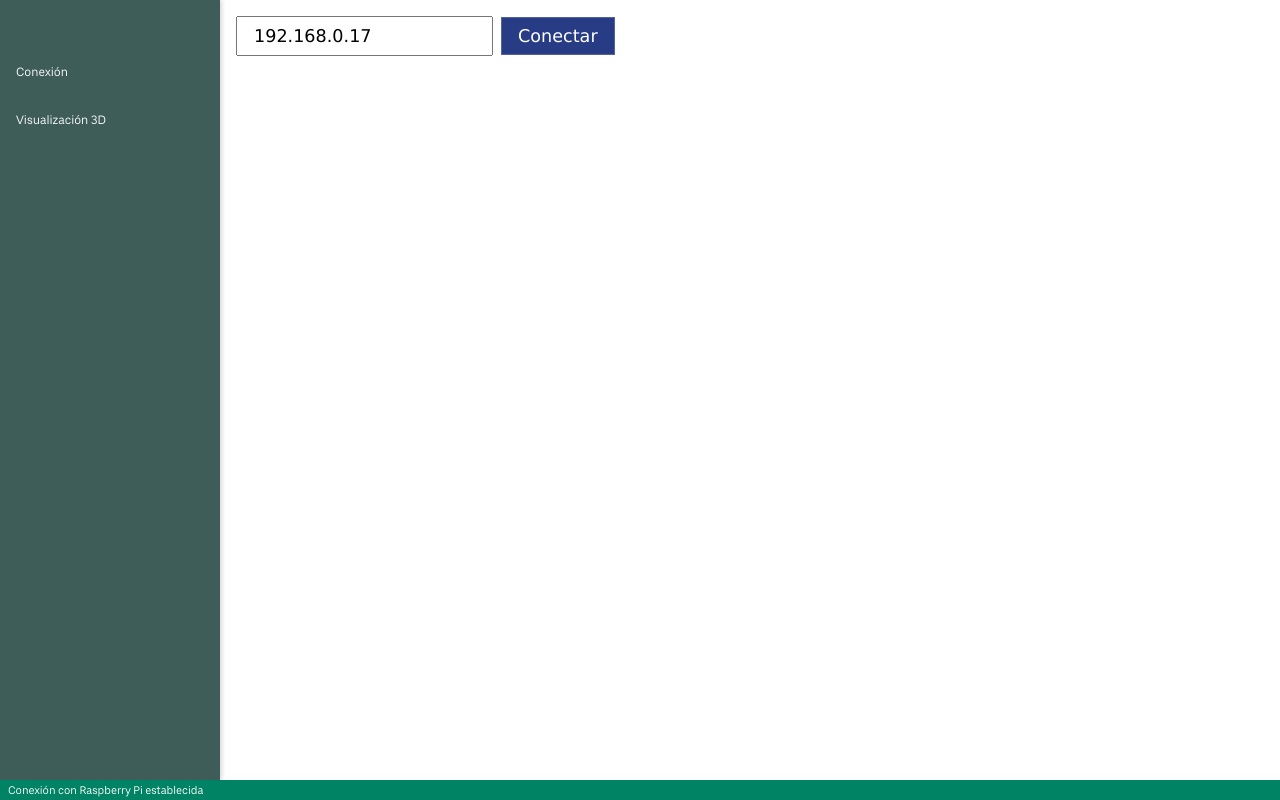
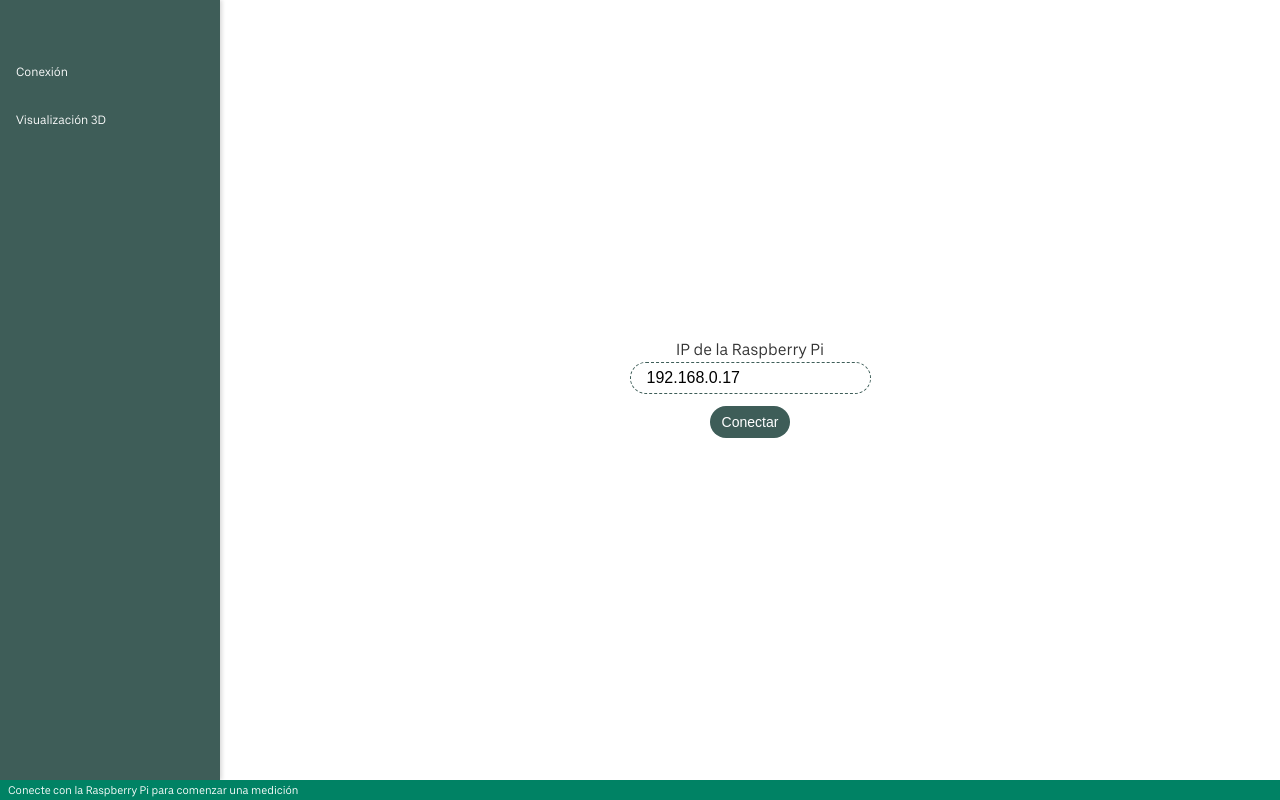
Before and after one commit to alavado/metawear-kine-electron, a React (Create React App) app: page /dispositivos in a window 1280 px wide. Built offline with nearby package versions, Linux system fonts and the light colour scheme; what react-three-fiber would draw is missing.

Commit message:
agrega estilos a conexion

```diff
--- a/src/components/App/App.css
+++ b/src/components/App/App.css
@@ -70,14 +70,36 @@ footer {
   padding-left: 8px;
 }
 
-.seccion {
+section {
   padding: 16px;
   display: flex;
   flex-direction: column;
   align-items: center;
+  justify-content: center;
+  width: 100%;
 }
 
-.seccion h1 {
-  font-size: 1.5em;
-  margin-bottom: 32px;
+input {
+  padding: 8px 16px;
+  font-size: 1em;
+  height: 32px;
+  border-radius: 16px;
+  border: 1px dashed #3E5D58;
 }
+
+button {
+  color: white;
+  border: none;
+  cursor: pointer;
+  padding: 4px 12px;
+  font-size: 14px;
+  height: 32px;
+  transition: all .1s ease-in-out;
+  background-color: #3E5D58;
+  border-radius: 16px;
+}
+
+button:hover {
+  box-shadow: 0 2px 2px rgba(0, 0, 0, 0.2);
+  background-color: #008264;
+}
--- a/src/components/App/App.js
+++ b/src/components/App/App.js
@@ -4,31 +4,32 @@ import Conexion from '../Conexion'
 import Esqueleto from '../Esqueleto'
 import { Link, Switch, Route } from 'react-router-dom'
 import { w3cwebsocket } from 'websocket'
-import { useDispatch } from 'react-redux'
-import { ACTUALIZAR_DISPOSITIVOS } from '../../redux/actionTypes'
+import { useSelector, useDispatch } from 'react-redux'
+import { fijarEstadoConexion, actualizarDispositivos } from '../../redux/actions'
 
 const App = () => {
 
   const [mensaje, setMensaje] = useState('Nada')
   const dispatch = useDispatch()
+  const estadoConexion = useSelector(state => state.conexion.estado)
 
   const conectarConRaspberryPi = ip => {
     const socket = new w3cwebsocket(`ws://${ip}/echo`, 'message')
-    setMensaje('Conectando...')
+    dispatch(fijarEstadoConexion('Conectando...'))
     socket.onerror = () => {
-      setMensaje('Error: No se encontró una Raspberry Pi en la URL ingresada.')
+      dispatch(fijarEstadoConexion('Error: No se encontró una Raspberry Pi en la URL ingresada.'))
     }
     socket.onopen = () => {
-      setMensaje('Conexión exitosa con Rasberry Pi')
+      dispatch(fijarEstadoConexion('Conexión exitosa con Rasberry Pi'))
     }
     socket.onclose = () => {
-      setMensaje('Conexión cerrada')
-      dispatch({ type: ACTUALIZAR_DISPOSITIVOS, payload: {} })
+      dispatch(fijarEstadoConexion('Conexión cerrada'))
+      dispatch(actualizarDispositivos([]))
     }
     socket.onmessage = e => {
       if (typeof e.data === 'string') {
         const dispositivos = JSON.parse(e.data)
-        dispatch({ type: ACTUALIZAR_DISPOSITIVOS, payload: dispositivos })
+        dispatch(actualizarDispositivos(dispositivos))
       }
     }
   }
@@ -50,9 +51,7 @@ const App = () => {
           <Route path="/esqueleto" component={Esqueleto} />
         </Switch>
       </div>
-      <footer>
-        Conexión con Raspberry Pi establecida
-      </footer>
+      <footer>{estadoConexion}</footer>
     </div>
   )
 }
--- a/src/components/Conexion/Conexion.css
+++ b/src/components/Conexion/Conexion.css
@@ -37,27 +37,18 @@
   text-transform: uppercase;
 }
 
-#formulario-conexion input {
-  margin-right: 8px;
-  font-family: Verdana, Geneva, Tahoma, sans-serif;
-  padding: 8px 16px;
-  font-size: 1.1em;
+#formulario-conexion {
+  display: flex;
+  flex-direction: column;
+  align-items: center;
 }
 
-#formulario-conexion button {
-  font-family: Verdana, Geneva, Tahoma, sans-serif;
-  color: white;
-  border: 1px solid rgba(255, 255, 255, 0.2);
-  cursor: pointer;
-  padding: 8px 16px;
-  font-size: 1.1em;
-  transition: box-shadow .2s ease-in-out;
-  background: #283c86;
+#formulario-conexion > input {
+  margin-top: 4px;
 }
 
-#formulario-conexion button:hover {
-  box-shadow: 0 5px 5px rgba(0, 0, 0, 0.2);
-  background: #304281;
+#formulario-conexion > button {
+  margin-top: 12px;
 }
 
 .cuaternion {
--- a/src/components/Conexion/Conexion.js
+++ b/src/components/Conexion/Conexion.js
@@ -12,13 +12,13 @@ const Conexion = ({conectar}) => {
   const macs = Object.keys(dispositivos)
 
   return (
-    <div className="seccion">
-      {macs.length === 0 ?
+    <section>
+      {macs.length === 0 &&
         <div id="formulario-conexion">
+          <label>IP de la Raspberry Pi</label>
           <input type="text" value={ipRaspberry} onChange={e => setIpRaspberry(e.target.value)} />
           <button onClick={() => conectar(ipRaspberry)}>Conectar</button>
-        </div> :
-        <h1>Conexión establecida</h1>
+        </div>
       }
       <div id="contenedor-dispositivos">
         {macs.length > 0 &&
@@ -45,7 +45,7 @@ const Conexion = ({conectar}) => {
           )})
         }
       </div>
-    </div>
+    </section>
   )
 }
 
--- a/src/redux/actions.js
+++ b/src/redux/actions.js
@@ -6,6 +6,6 @@ export const fijarEstadoConexion = estado => ({
 })
 
 export const actualizarDispositivos = dispositivos => ({
-  type: SELECCIONAR_REGION,
+  type: ACTUALIZAR_DISPOSITIVOS,
   payload: dispositivos
 })
```
